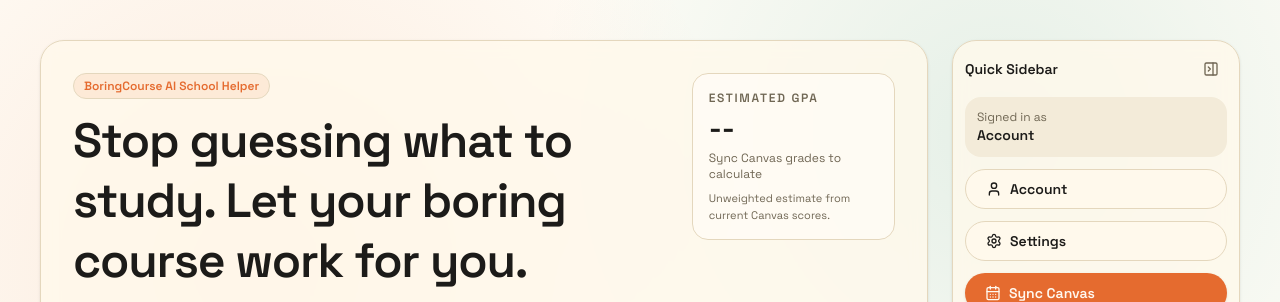
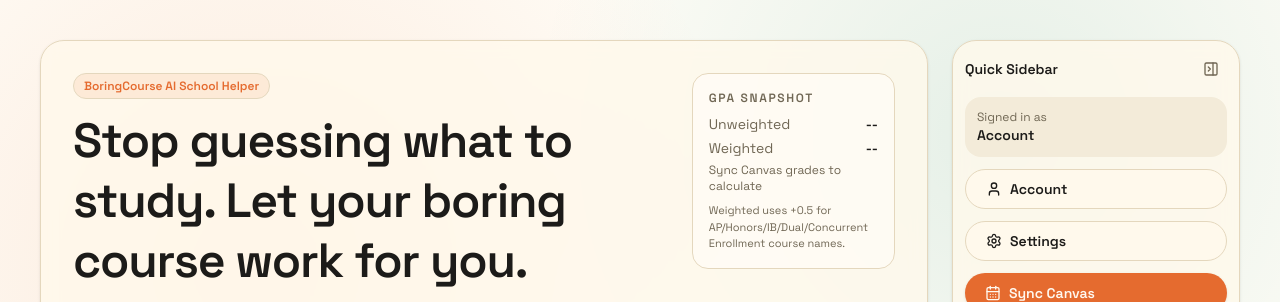
Before and after one commit to SonataOXO/BoringCourse, a Next.js app: page / in a window 1280 px wide. Shown: the top 302 px of the page. Built offline with nearby package versions, Linux system fonts and the light colour scheme; no server answers.

Commit message:
Refine GPA card accuracy and add weighted/unweighted display

```diff
--- a/app/page.tsx
+++ b/app/page.tsx
@@ -38,6 +38,7 @@ type Course = {
   name: string;
   enrollments?: Array<{
     computed_current_score?: number | null;
+    computed_current_grade?: string | null;
   }>;
 };
 
@@ -192,6 +193,38 @@ function scoreToUnweightedGpa(score: number): number {
   if (score >= 67) return 1.3;
   if (score >= 65) return 1.0;
   return 0.0;
+}
+
+function letterGradeToGpa(letterGrade: string): number | null {
+  const normalized = letterGrade.trim().toUpperCase();
+  if (!normalized) {
+    return null;
+  }
+
+  const map: Record<string, number> = {
+    A: 4.0,
+    "A-": 3.7,
+    "B+": 3.3,
+    B: 3.0,
+    "B-": 2.7,
+    "C+": 2.3,
+    C: 2.0,
+    "C-": 1.7,
+    "D+": 1.3,
+    D: 1.0,
+    "D-": 0.7,
+    F: 0.0,
+  };
+
+  return map[normalized] ?? null;
+}
+
+function courseRigorWeight(courseName: string): number {
+  const name = courseName.toLowerCase();
+  if (/\b(ap|advanced placement|ib|honors|dual|concurrent enrollment|college)\b/.test(name)) {
+    return 0.5;
+  }
+  return 0;
 }
 
 export default function Home() {
@@ -357,17 +390,45 @@ export default function Home() {
   );
 
   const gpaSummary = useMemo(() => {
-    const scores = courses
-      .map((course) => Number(course.enrollments?.[0]?.computed_current_score))
-      .filter((score) => Number.isFinite(score) && score >= 0 && score <= 100);
+    const courseStats = courses
+      .map((course) => {
+        const enrollment = course.enrollments?.[0];
+        const score = Number(enrollment?.computed_current_score);
+        const letter = typeof enrollment?.computed_current_grade === "string" ? enrollment.computed_current_grade : "";
+        const fromLetter = letter ? letterGradeToGpa(letter) : null;
+        const fromScore = Number.isFinite(score) && score >= 0 && score <= 100 ? scoreToUnweightedGpa(score) : null;
 
-    if (scores.length === 0) {
-      return { gpa: null as number | null, averageGrade: null as number | null, classCount: 0 };
+        // Prefer Canvas letter grade GPA if available; fallback to score estimate.
+        const gpa = fromLetter ?? fromScore;
+        const normalizedScore = Number.isFinite(score) && score >= 0 && score <= 100 ? score : null;
+
+        // Skip pass/fail or otherwise non-GPA rows with no valid GPA conversion.
+        if (gpa == null) {
+          return null;
+        }
+
+        return {
+          gpa,
+          weightedGpa: Math.min(5.0, gpa + courseRigorWeight(course.name)),
+          score: normalizedScore,
+        };
+      })
+      .filter((row): row is { gpa: number; weightedGpa: number; score: number | null } => Boolean(row));
+
+    if (courseStats.length === 0) {
+      return {
+        unweightedGpa: null as number | null,
+        weightedGpa: null as number | null,
+        averageGrade: null as number | null,
+        classCount: 0,
+      };
     }
 
-    const averageGrade = scores.reduce((sum, value) => sum + value, 0) / scores.length;
-    const gpa = scores.reduce((sum, value) => sum + scoreToUnweightedGpa(value), 0) / scores.length;
-    return { gpa, averageGrade, classCount: scores.length };
+    const scores = courseStats.map((row) => row.score).filter((score): score is number => score != null);
+    const averageGrade = scores.length > 0 ? scores.reduce((sum, value) => sum + value, 0) / scores.length : null;
+    const unweightedGpa = courseStats.reduce((sum, row) => sum + row.gpa, 0) / courseStats.length;
+    const weightedGpa = courseStats.reduce((sum, row) => sum + row.weightedGpa, 0) / courseStats.length;
+    return { unweightedGpa, weightedGpa, averageGrade, classCount: courseStats.length };
   }, [courses]);
 
   const focusSubjects = useMemo<FocusDisplay[]>(
@@ -767,16 +828,27 @@ export default function Home() {
               {globalError ? <p className="text-sm font-semibold text-red-600">{globalError}</p> : null}
             </div>
             <div className="w-full rounded-2xl border bg-background/70 p-4 md:w-56">
-              <p className="text-xs font-semibold uppercase tracking-[0.14em] text-muted-foreground">Estimated GPA</p>
-              <p className="mt-1 text-3xl font-semibold">
-                {gpaSummary.gpa == null ? "--" : gpaSummary.gpa.toFixed(2)}
-              </p>
+              <p className="text-xs font-semibold uppercase tracking-[0.14em] text-muted-foreground">GPA Snapshot</p>
+              <div className="mt-2 space-y-1">
+                <div className="flex items-center justify-between text-sm">
+                  <span className="text-muted-foreground">Unweighted</span>
+                  <span className="font-semibold">
+                    {gpaSummary.unweightedGpa == null ? "--" : gpaSummary.unweightedGpa.toFixed(2)}
+                  </span>
+                </div>
+                <div className="flex items-center justify-between text-sm">
+                  <span className="text-muted-foreground">Weighted</span>
+                  <span className="font-semibold">
+                    {gpaSummary.weightedGpa == null ? "--" : gpaSummary.weightedGpa.toFixed(2)}
+                  </span>
+                </div>
+              </div>
               <p className="mt-1 text-xs text-muted-foreground">
                 {gpaSummary.classCount > 0
                   ? `${gpaSummary.classCount} classes • ${gpaSummary.averageGrade?.toFixed(1)}% avg`
                   : "Sync Canvas grades to calculate"}
               </p>
-              <p className="mt-2 text-[11px] text-muted-foreground">Unweighted estimate from current Canvas scores.</p>
+              <p className="mt-2 text-[11px] text-muted-foreground">Weighted uses +0.5 for AP/Honors/IB/Dual/Concurrent Enrollment course names.</p>
             </div>
           </div>
           </header>
```
